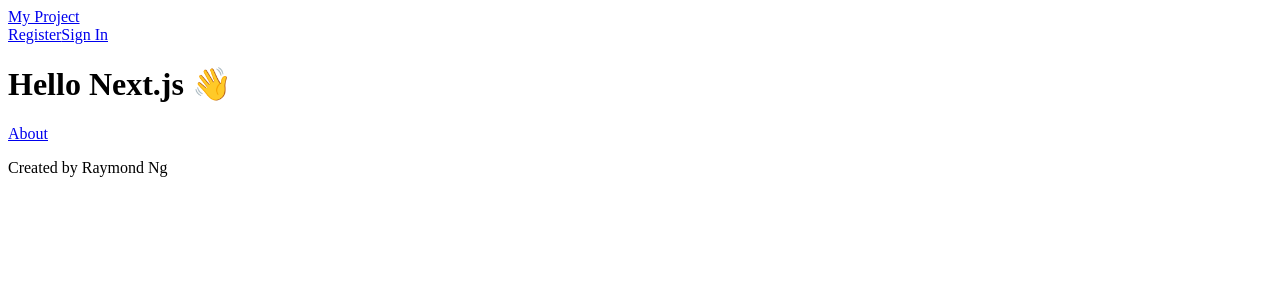
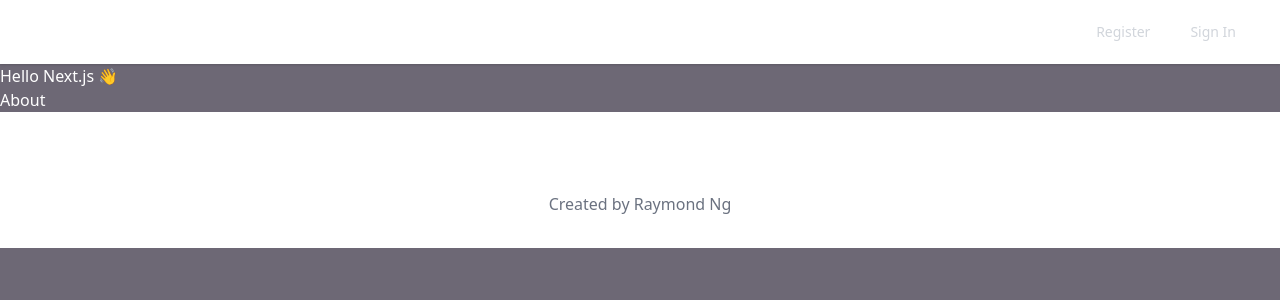
Before and after one commit to rayng86/todo-nextjs, a Next.js app: page / in a window 1280 px wide. Shown: the top 300 px of the page. Built offline with nearby package versions, Linux system fonts and the light colour scheme.

Commit message:
add text input and button components; style with tailwind classes

```diff
--- /dev/null
+++ b/components/PrimaryButton.tsx
@@ -0,0 +1,23 @@
+import React from 'react';
+
+type PrimaryButtonType = {
+  onClick: (e: React.MouseEvent<HTMLButtonElement>) => void,
+  buttonText: string,
+  type: "button" | "submit" | "reset" | undefined,
+}
+
+export const PrimaryButton = ({ onClick, buttonText, type } : PrimaryButtonType) : JSX.Element=> {
+  return (
+    <>
+      <button
+        className="app-primary-btn"
+        type={type}
+        onClick={onClick}
+      >
+        {buttonText}
+      </button>
+    </>
+  );
+};
+
+export default PrimaryButton;
--- /dev/null
+++ b/components/TextInputField.tsx
@@ -0,0 +1,36 @@
+import React from 'react';
+
+type TextFormFieldProps = {
+  onChange: (val: React.ChangeEvent<HTMLInputElement>) => void,
+  value: string,
+  label: string,
+  inputType: string,
+  inputName: string,
+  placeholder: string,
+}
+
+const TextFormField = ({
+  onChange,
+  value,
+  label,
+  inputType,
+  inputName,
+  placeholder,
+}: TextFormFieldProps) : JSX.Element => (
+  <div className="flex flex-col mb-6">
+    <label htmlFor={inputName}>
+      {label}
+    </label>
+    <input
+      className="app-input-text-field"
+      placeholder={placeholder}
+      required
+      type={inputType}
+      name={inputName}
+      value={value}
+      onChange={onChange}
+    />
+  </div>
+);
+
+export default TextFormField;
--- a/pages/_app.tsx
+++ b/pages/_app.tsx
@@ -1,4 +1,5 @@
-import 'tailwindcss/tailwind.css';
+import React from 'react';
+import '../styles/globals.css';
 import { AppProps } from 'next/app';
 
 function App({ Component, pageProps }: AppProps) {
--- a/styles/globals.css
+++ b/styles/globals.css
@@ -1,16 +1,24 @@
+@tailwind base;
+@tailwind components;
+@tailwind utilities;
+
 html,
 body {
   padding: 0;
   margin: 0;
-  font-family: -apple-system, BlinkMacSystemFont, Segoe UI, Roboto, Oxygen,
-    Ubuntu, Cantarell, Fira Sans, Droid Sans, Helvetica Neue, sans-serif;
-}
-
-a {
-  color: inherit;
-  text-decoration: none;
+  background: #6d6875;
+  color: white;
 }
 
 * {
   box-sizing: border-box;
 }
+
+@layer components {
+  .app-input-text-field {
+    @apply rounded-lg border-transparent flex-1 appearance-none border border-gray-300 w-full py-2 px-4 bg-white text-gray-700 placeholder-gray-400 shadow-sm text-base focus:outline-none focus:ring-2 focus:ring-blue-600 focus:border-transparent;
+  }
+  .app-primary-btn {
+    @apply capitalize py-2 px-4 bg-indigo-600 hover:bg-indigo-700 focus:ring-indigo-500 focus:ring-offset-indigo-200 text-white w-full transition ease-in duration-200 text-center text-base font-semibold shadow-md focus:outline-none focus:ring-2 focus:ring-offset-2 rounded-lg;
+  }
+}
```
